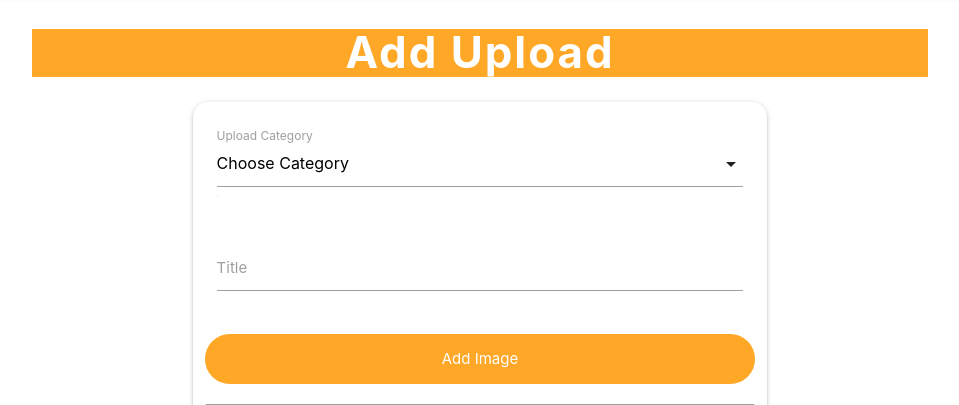
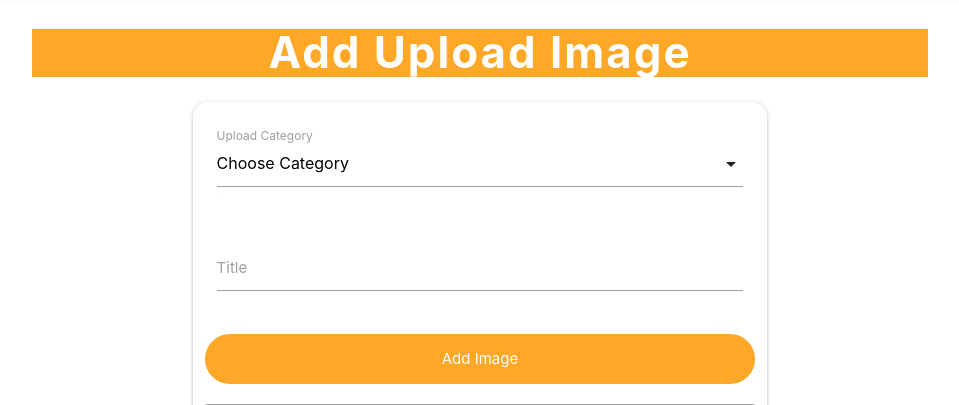
Before and after one commit to Joeri157/third_milestone_project, a Flask app: page /add_upload in a window 1280 px wide. Shown: the part 68-473 px from the top of the page, without its empty margins (160-1119 px from the left). Run offline with Flask 2, Linux system fonts and the light colour scheme; a database or web service that is not in the repository returns one stand-in record (values such as "Sample title"); some libraries are stand-ins or nearby versions; grey boxes are pictures that could not be loaded.

Commit message:
Update Add Upload version 1.2
@add_upload.html
Changed name to Add Upload Image
Added required to the image section
Added a div to change to upload-text-only

```diff
--- a/templates/add_upload.html
+++ b/templates/add_upload.html
@@ -2,7 +2,7 @@
 {% block content %}
 
     <div class="container">
-        <h3 class="#ffa726 orange lighten-1 center-align">Add Upload</h3>
+        <h3 class="#ffa726 orange lighten-1 center-align">Add Upload Image</h3>
     <!--------------------  Adding Upload -------------------->
         <div class="row">
             <form class="col s12 m8 offset-m2" method="POST" action="{{ url_for('add_upload') }}"  enctype="multipart/form-data">
@@ -31,7 +31,7 @@
                     <div class="row">
                         <div class="wrapper">
                             <div class="file-upload">
-                                <input type="file" name="file" accept="image/x-png,image/gif,image/jpeg" />
+                                <input type="file" name="file" accept="image/x-png,image/gif,image/jpeg" required/>
                                 <span class="js-value">Add Image</span>
                             </div>
                         </div>
@@ -57,7 +57,7 @@
                     </div>
                     <div class="col s12">
                         <p class="register-login-text center-align ">
-                            Upload text only? <a href="{{ url_for('register') }}">Click me!</a>
+                            Upload text only? <a href="{{ url_for('add_upload_text_only') }}">Click me!</a>
                         </p>
                     </div>
                 </div>
```
